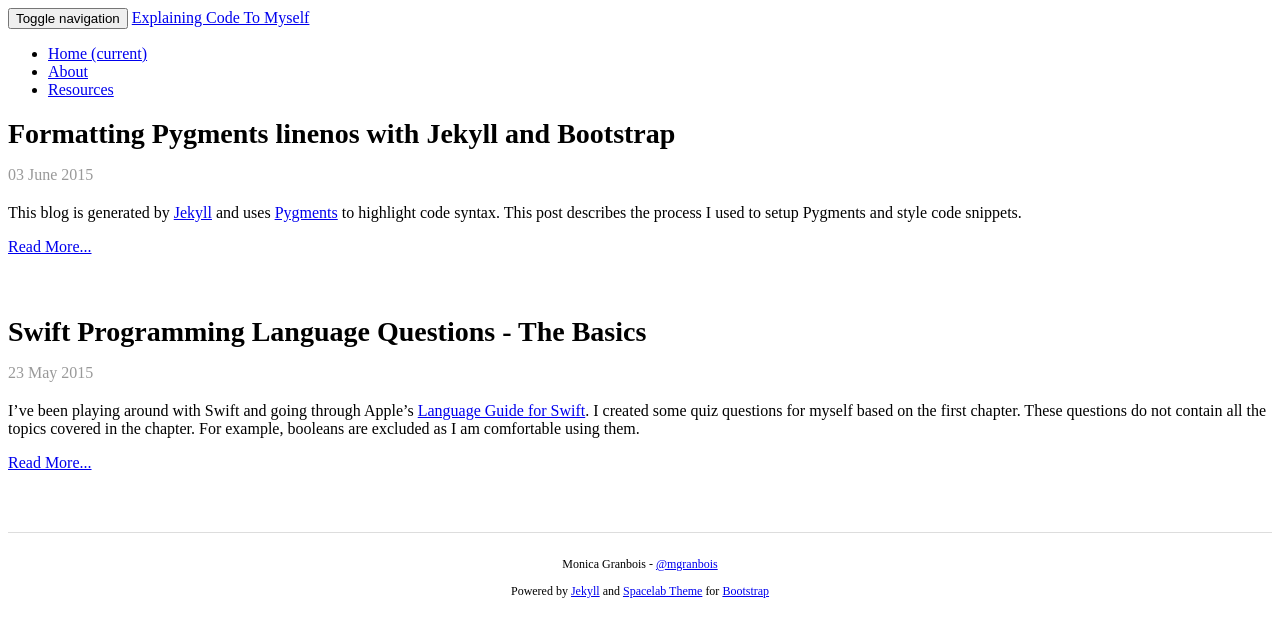
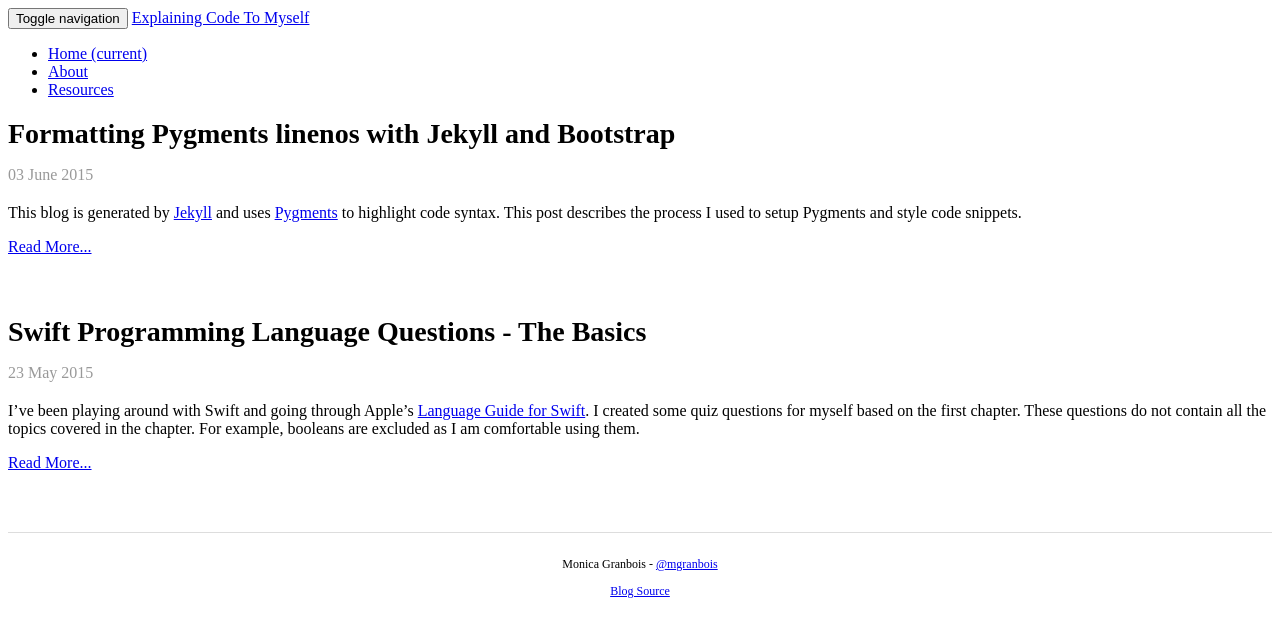
Before and after one commit to MonicaG/MonicaG.github.io, a Jekyll site: the page built from index.html, in a window 1280 px wide. Shown: the top 637 px of the page. Built offline with Jekyll 4.4.1, drawn with Linux system fonts in a browser that asks for light colours; nearby versions of some CDN libraries; the list of posts is cut into pages by our own code; a style sheet for code colours, icons or effects is not loaded; part of the change alters nothing that is shown.

```diff
--- a/_config.yml
+++ b/_config.yml
@@ -1,5 +1,5 @@
 name: Monica Granbois
-description: Musings on programming.  I am currently focused on ios and Java 8.
+description: Explaining code to myself.
 highlighter: pygments
 paginate: 5
 disqusShortName: monicag
@@ -7,6 +7,7 @@ twitter_username: mgranbois
 url: "http://monicagranbois.com"
 permalink: /blog/:categories/:title
 google_site_verification: ExTc2XTxRePfj38VQ7oJrNENFUTs7xQhS-1j1UlRKW4
+bing_site_verification: DB6D94A115932508D6CD48BDADFE0AB1
 navbar_brand: Explaining Code To Myself
 
 gems:
--- a/_includes/footer.html
+++ b/_includes/footer.html
@@ -1,7 +1,7 @@
     <div class="container">
       <footer class="footer-content">
         <p>Monica Granbois - <a href="https://twitter.com/{{ site.twitter_username }}">@{{ site.twitter_username }}</a></p>
-        <p>Powered by <a href="http://jekyllrb.com">Jekyll</a> and <a href="http://bootswatch.com/spacelab/">Spacelab Theme</a> for <a href="http://getbootstrap.com/">Bootstrap</a></p>
+        <p><a href="https://github.com/MonicaG/MonicaG.github.io">Blog Source</a></p>
       </footer>
     </div>
 
--- a/_includes/header.html
+++ b/_includes/header.html
@@ -6,6 +6,7 @@
     <meta name="viewport" content="width=device-width, initial-scale=1">
     <!-- The above 3 meta tags *must* come first in the head; any other head content must come *after* these tags -->
     <meta name="google-site-verification" content="{{ site.google_site_verification }}" />
+    <meta name="msvalidate.01" content="{{ site.bing_site_verification }}" />
     {% if page.title %}
       <title>{{ page.title }}</title>
     {% else %}
```
